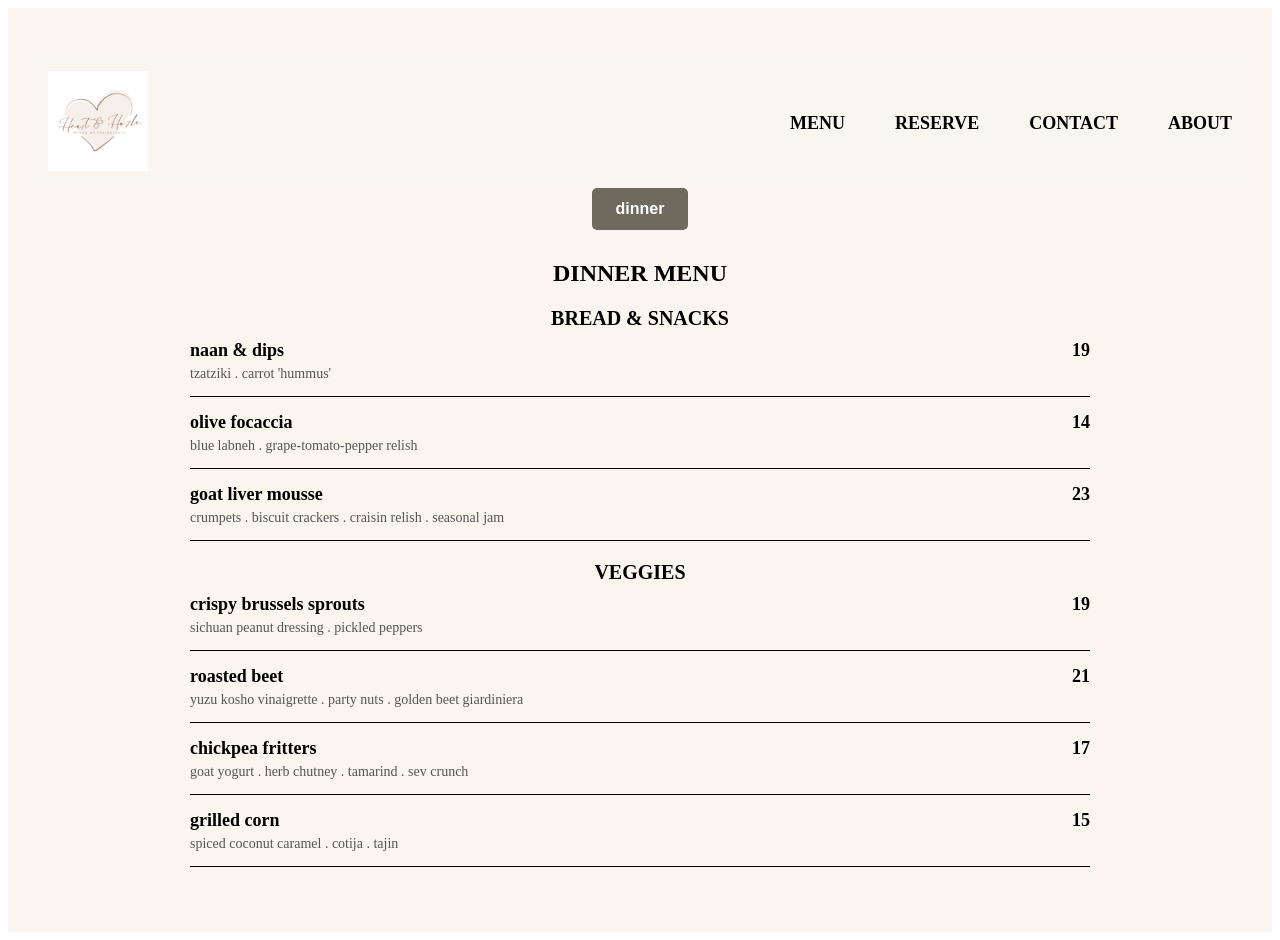
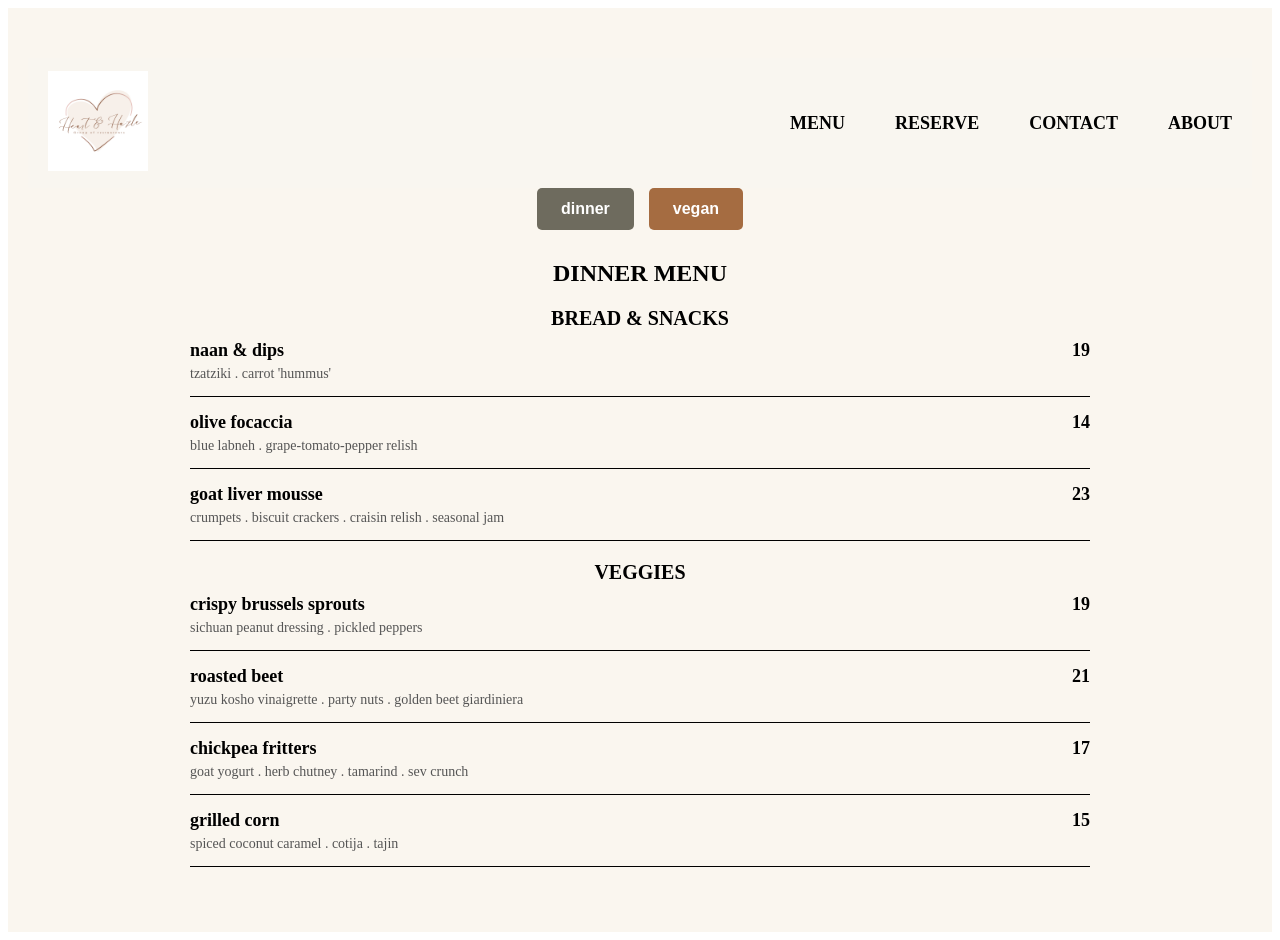
Before and after one commit to ancientphoenix34/Heart-and-Hazle, a React (Vite) app in the folder frontend/: page /menu in a window 1280 px wide. Built offline with nearby package versions, Linux system fonts and the light colour scheme.

Commit message:
menu done

```diff
--- a/frontend/src/Pages/Menu/Menu.jsx
+++ b/frontend/src/Pages/Menu/Menu.jsx
@@ -2,21 +2,42 @@ import React, { useState } from "react";
 import "./Menu.css";
 import Header from "../../Components/Header/Header";
 
-const menuData = {
-  dinner: {
-    "Bread & Snacks": [
+const menuCategories = [
+  {
+    name: "dinner",
+    subcategories: [
+      {
+        title: "Bread & Snacks",
+        items: [
           { name: "naan & dips", description: "tzatziki . carrot 'hummus'", price: "19" },
           { name: "olive focaccia", description: "blue labneh . grape-tomato-pepper relish", price: "14" },
           { name: "goat liver mousse", description: "crumpets . biscuit crackers . craisin relish . seasonal jam", price: "23" },
         ],
-    "Veggies": [
+      },
+      {
+        title: "Veggies",
+        items: [
           { name: "crispy brussels sprouts", description: "sichuan peanut dressing . pickled peppers", price: "19" },
           { name: "roasted beet", description: "yuzu kosho vinaigrette . party nuts . golden beet giardiniera", price: "21" },
           { name: "chickpea fritters", description: "goat yogurt . herb chutney . tamarind . sev crunch", price: "17" },
           { name: "grilled corn", description: "spiced coconut caramel . cotija . tajin", price: "15" },
         ],
-  }
-};
+      },
+    ],
+  },
+  {
+    name: "vegan",
+    subcategories: [
+      {
+        title: "Starters",
+        items: [
+          { name: "avocado toast", description: "sourdough . smashed avocado . radish . lemon zest", price: "15" },
+          { name: "quinoa salad", description: "roasted veggies . citrus dressing . nuts", price: "18" },
+        ],
+      },
+    ],
+  },
+];
 
 const Menu = () => {
   const [selectedCategory, setSelectedCategory] = useState("dinner");
@@ -26,13 +47,13 @@ const Menu = () => {
       <Header />
       {/* Category Selection */}
       <div className="menu-buttons">
-        {Object.keys(menuData).map((category) => (
+        {menuCategories.map((category) => (
           <button
-            key={category}
-            className={`menu-btn ${selectedCategory === category ? "active" : ""}`}
-            onClick={() => setSelectedCategory(category)}
+            key={category.name}
+            className={`menu-btn ${selectedCategory === category.name ? "active" : ""}`}
+            onClick={() => setSelectedCategory(category.name)}
           >
-            {category}
+            {category.name}
           </button>
         ))}
       </div>
@@ -40,11 +61,13 @@ const Menu = () => {
       {/* Menu Display */}
       <div className="menu-content">
         <h2 className="menu-heading">{selectedCategory} Menu</h2>
-        {Object.keys(menuData[selectedCategory]).map((subcategory, index) => (
+        {menuCategories
+          .find((category) => category.name === selectedCategory)
+          ?.subcategories.map((subcategory, index) => (
             <div key={index} className="menu-subcategory">
-            <h3 className="subcategory-title">{subcategory}</h3>
+              <h3 className="subcategory-title">{subcategory.title}</h3>
               <div className="menu-items">
-              {menuData[selectedCategory][subcategory].map((item, idx) => (
+                {subcategory.items.map((item, idx) => (
                   <div className="menu-item-row" key={idx}>
                     <div className="menu-item">
                       <span className="menu-name">{item.name}</span>
```
Lines whose indentation alone changed are shown as unchanged.
